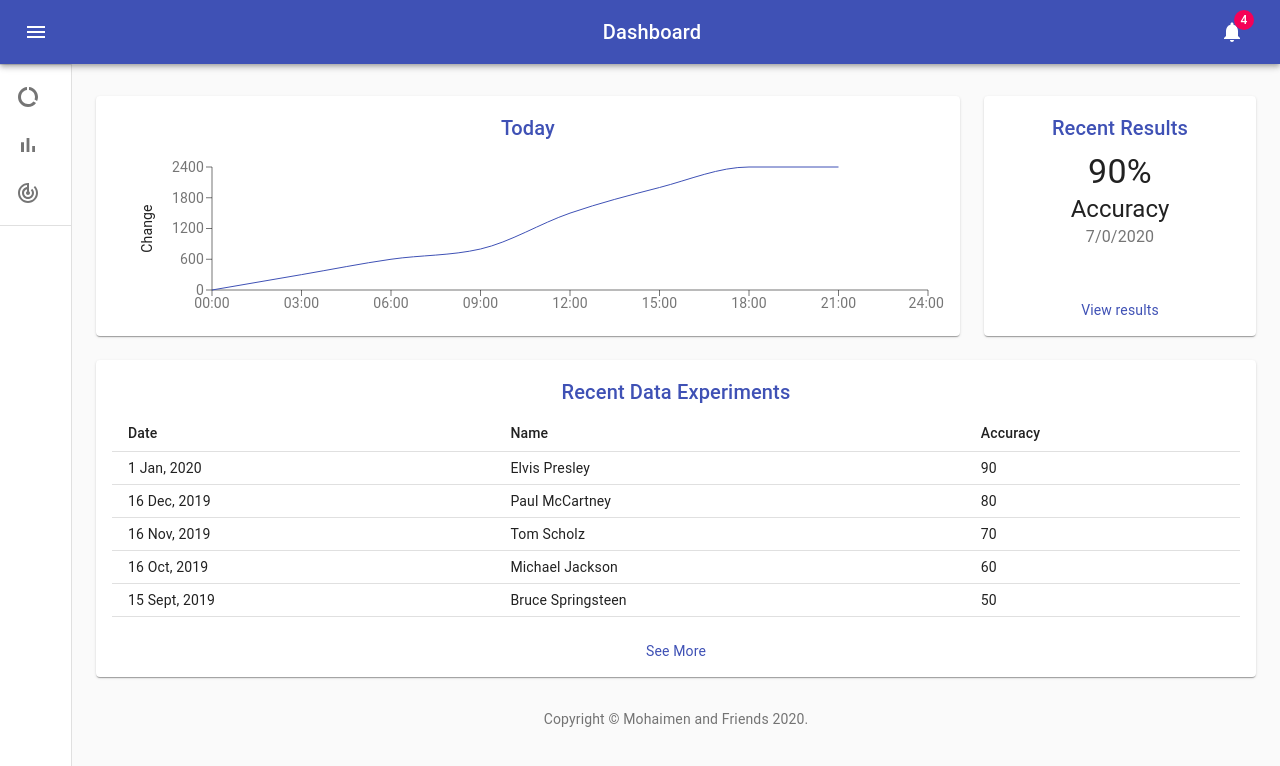
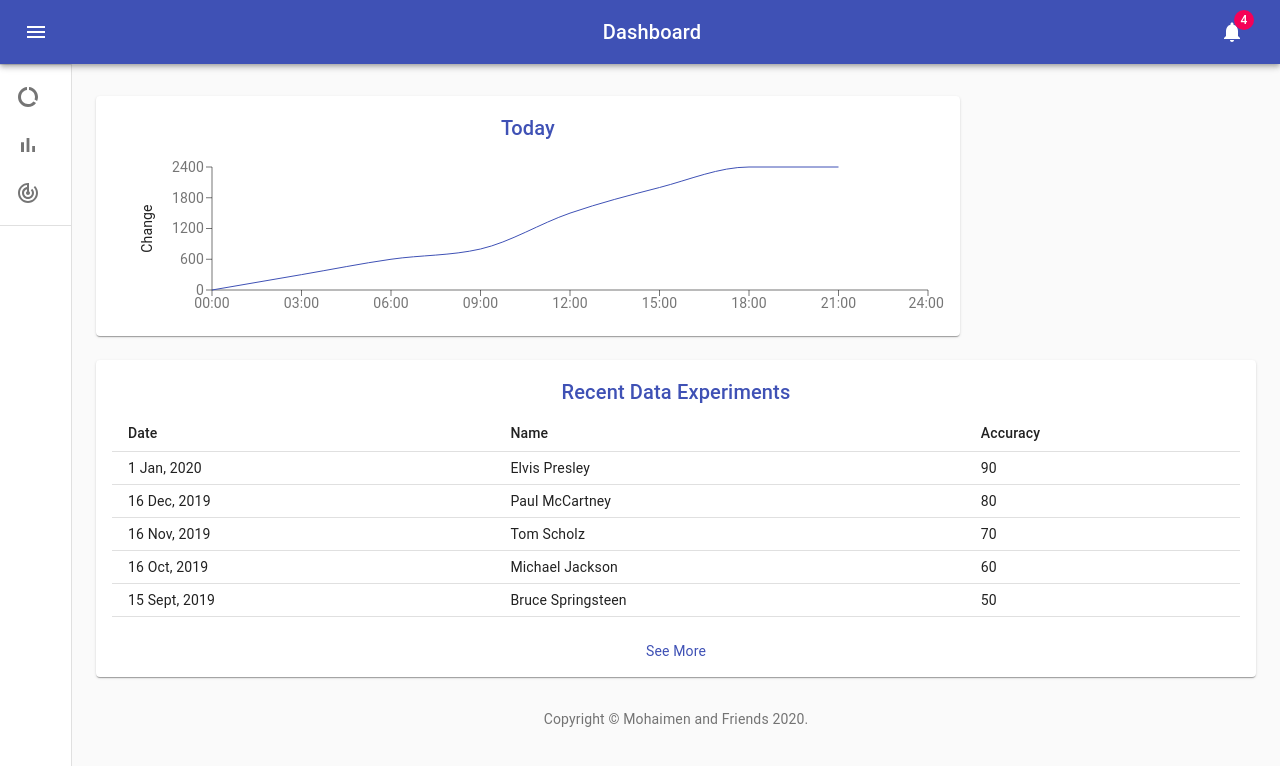
Before and after one commit to mohaimenhasan/Indoor-Localization-Capstone-Project, a React (Create React App) app in the folder visualization/: page / in a window 1280 px wide. Shown: the top 766 px of the page. Built offline with nearby package versions, Linux system fonts and the light colour scheme.

Commit message:
Added the functionality to show the front end results

```diff
--- a/visualization/src/components/Dashboard.js
+++ b/visualization/src/components/Dashboard.js
@@ -25,8 +25,8 @@ import BarChartIcon from '@material-ui/icons/BarChart';
 import TrackChangesIcon from '@material-ui/icons/TrackChanges';
 import DataUsageIcon from '@material-ui/icons/DataUsage';
 import Current from "./currentRun";
+import RecentResults from "./RecentResults";
 import Chart from './Chart';
-import Deposits from './Deposits';
 import Orders from './Orders';
 
 function Copyright() {
@@ -232,12 +232,6 @@ class Dashboard extends Component{
                                     <Chart />
                                 </Paper>
                             </Grid>
-                            {/* Recent Deposits */}
-                            <Grid item xs={12} md={4} lg={3}>
-                                <Paper className={fixedHeightPaper}>
-                                    <Deposits />
-                                </Paper>
-                            </Grid>
                             {/* Recent Orders */}
                             <Grid item xs={12}>
                                 <Paper className={classes.paper}>
--- a/visualization/src/components/Deposits.js
+++ /dev/null
@@ -1,39 +0,0 @@
-import React from 'react';
-import Link from '@material-ui/core/Link';
-import { makeStyles } from '@material-ui/core/styles';
-import Typography from '@material-ui/core/Typography';
-import Title from './Title';
-
-function preventDefault(event) {
-    event.preventDefault();
-}
-
-const useStyles = makeStyles({
-    depositContext: {
-        flex: 1,
-    },
-});
-
-export default function Deposits() {
-    const classes = useStyles();
-    let today = new Date();
-    return (
-        <React.Fragment>
-            <Title>Recent Results</Title>
-            <Typography component="p" variant="h4">
-                90%
-            </Typography>
-            <Typography component="p" variant="h5">
-                Accuracy
-            </Typography>
-            <Typography color="textSecondary" className={classes.depositContext}>
-                {today.getDate()}/{today.getMonth()}/{today.getFullYear()}
-            </Typography>
-            <div>
-                <Link color="primary" href="#" onClick={preventDefault}>
-                    View results
-                </Link>
-            </div>
-        </React.Fragment>
-    );
-}
--- /dev/null
+++ b/visualization/src/components/RecentResults.js
@@ -0,0 +1,55 @@
+import React, {Component} from 'react';
+import Link from '@material-ui/core/Link';
+import { makeStyles } from '@material-ui/core/styles';
+import Typography from '@material-ui/core/Typography';
+import Title from './Title';
+
+function preventDefault(event) {
+    event.preventDefault();
+}
+
+const useStyles = makeStyles({
+    depositContext: {
+        flex: 1,
+    },
+});
+
+function withMyHook(Component){
+    return function WrappedComponent(props){
+        const classes = useStyles();
+        return <Component {...props} classes={classes}/>
+    }
+}
+
+class RecentResults extends Component{
+    constructor(props) {
+        super(props);
+    }
+
+    render() {
+        const classes = this.props.classes;
+        let today = new Date();
+        return (
+            <React.Fragment>
+                <Title>Recent Results</Title>
+                <Typography component="p" variant="h4">
+                    90%
+                </Typography>
+                <Typography component="p" variant="h5">
+                    Accuracy
+                </Typography>
+                <Typography color="textSecondary" className={classes.depositContext}>
+                    {today.getDate()}/{today.getMonth()}/{today.getFullYear()}
+                </Typography>
+                <div>
+                    <Link color="primary" href="#" onClick={preventDefault}>
+                        View results
+                    </Link>
+                </div>
+            </React.Fragment>
+        );
+    }
+}
+
+RecentResults = withMyHook(RecentResults);
+export default RecentResults;
--- a/visualization/src/components/currentRun.js
+++ b/visualization/src/components/currentRun.js
@@ -25,9 +25,11 @@ import Dashboard from "./Dashboard";
 import Container from "@material-ui/core/Container";
 import Link from "@material-ui/core/Link";
 import Box from "@material-ui/core/Box";
+import Grid from "@material-ui/core/Grid";
+import Paper from "@material-ui/core/Paper";
+import RecentResults from "./RecentResults";
 
 let drawerWidth = 240;
-
 let useStyles;
 
 useStyles = makeStyles(theme => ({
@@ -182,7 +184,7 @@ class currentRun extends Component{
         let positionMatrix = PositionData["position"];
         positionMatrix = Array.from(positionMatrix);
         const xLabels = new Array(positionMatrix.length).fill(0).map((_,i) => `${i}`);
-
+        const fixedHeightPaper = clsx(classes.paper, classes.fixedHeight);
         // Display only even labels
         const xLabelsVisibility = new Array(24)
             .fill(0)
@@ -234,6 +236,12 @@ class currentRun extends Component{
                 <main className={classes.content}>
                     <div className={classes.appBarSpacer} />
                     <Container maxWidth="lg" className={classes.container}>
+                        {/* Recent Deposits */}
+                        <Grid item xs={12} md={4} lg={3}>
+                            <Paper className={fixedHeightPaper}>
+                                <RecentResults/>
+                            </Paper>
+                        </Grid>
                         <div style={{ fontSize: "16px" }}>
                             <HeatMap
                                 height={75}
```
